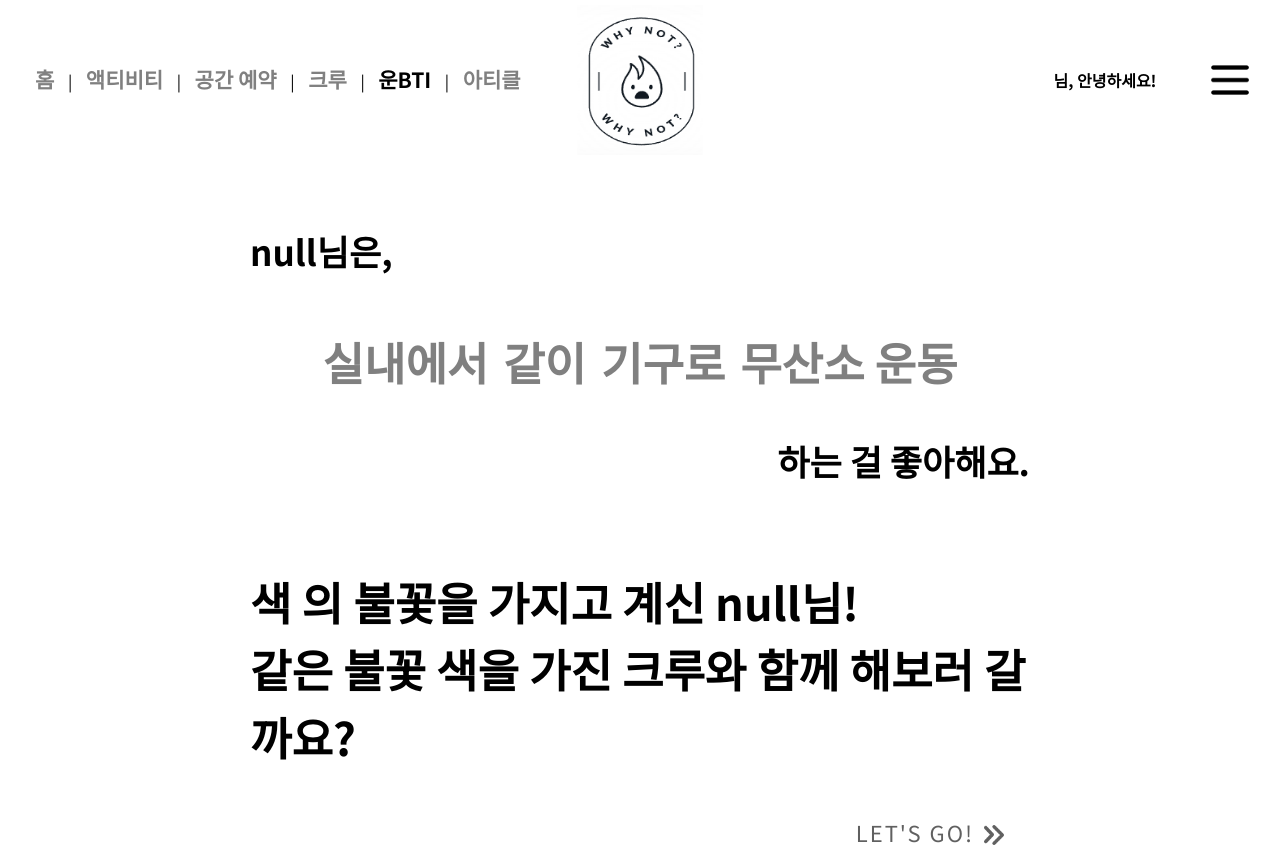
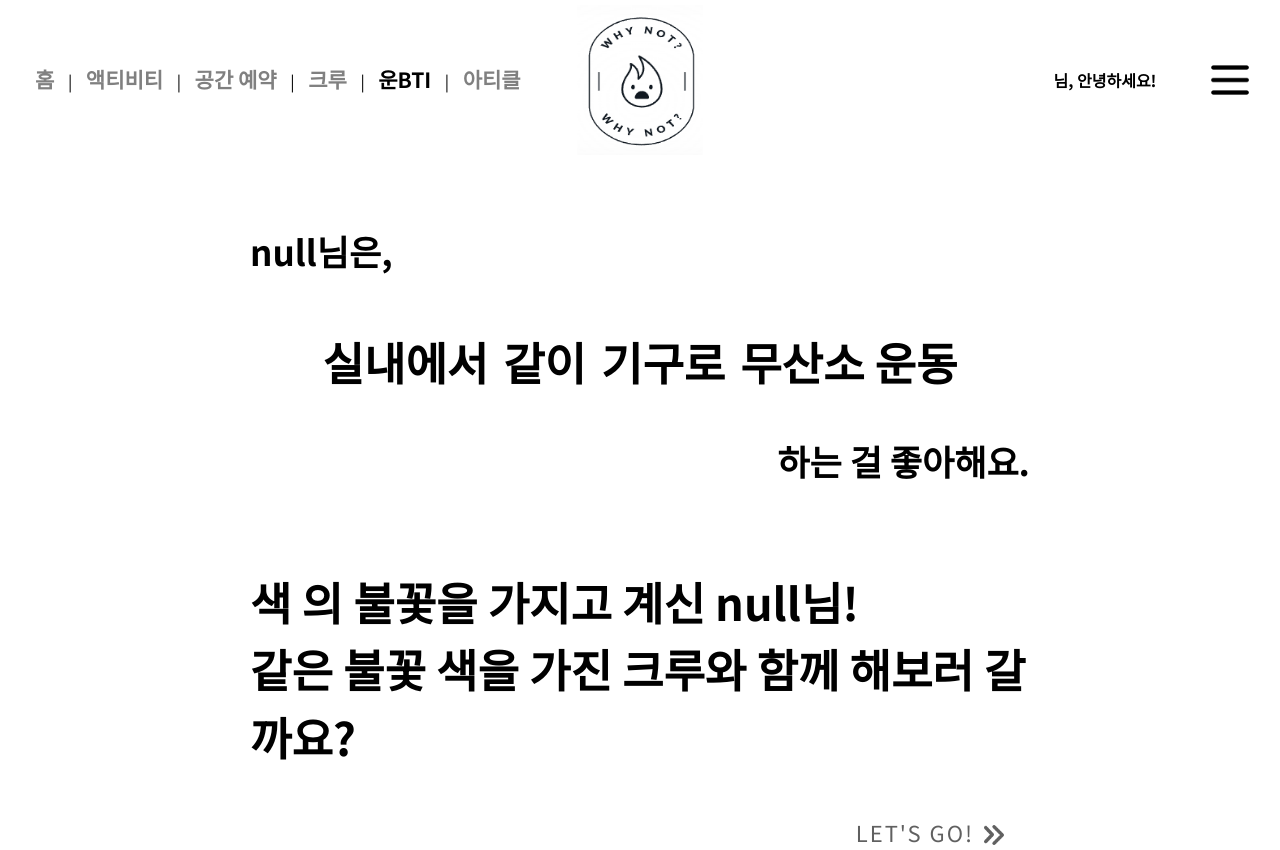
Before and after one commit to whyNot-project/whyNot_Front, a Vue app: page /wnbti in a window 1280 px wide. Built offline with nearby package versions, Linux system fonts and the light colour scheme; no server answers; sample sign-in values are in the browser's storage.

Commit message:
[design] wnbti 결과 창 폰트 색상 변경, password 타입 변경

```diff
--- a/src/components/common/NavigationBar.vue
+++ b/src/components/common/NavigationBar.vue
@@ -50,6 +50,7 @@
             class="mb-2"
             clearable
             label="아이디"
+            placeholder="아이디를 입력해주세요"
           ></v-text-field>
 
           <v-text-field
@@ -57,6 +58,7 @@
             clearable
             label="비밀번호"
             placeholder="비밀번호를 입력해주세요"
+            type="password"
           ></v-text-field>
 
           <br />
--- a/src/views/RegistUserView.vue
+++ b/src/views/RegistUserView.vue
@@ -16,6 +16,7 @@
         v-model="password"
         clearable
         label="비밀번호"
+        type="password"
       ></v-text-field>
 
       <v-text-field
--- a/src/views/WnbtiView.vue
+++ b/src/views/WnbtiView.vue
@@ -4,7 +4,7 @@
       <p class="mainText text1">
         {{ loginStatus ? nickname + "님은," : "당신은" }}
       </p>
-      <div class="answerList subText">
+      <div class="answerList subText" :style="{ color: textColor }">
         <p>{{ testAnswer[0] === 0 ? "실외에서" : "실내에서" }}</p>
         <p>{{ testAnswer[1] === 0 ? "혼자" : "같이" }}</p>
         <p>{{ testAnswer[2] === 0 ? "기구 없이" : "기구로" }}</p>
@@ -190,7 +190,6 @@ const movePage = () => {
 
 .subText {
   font-size: 45px;
-  color: grey;
   font-weight: 700;
   display: flex;
   justify-content: center;
```
